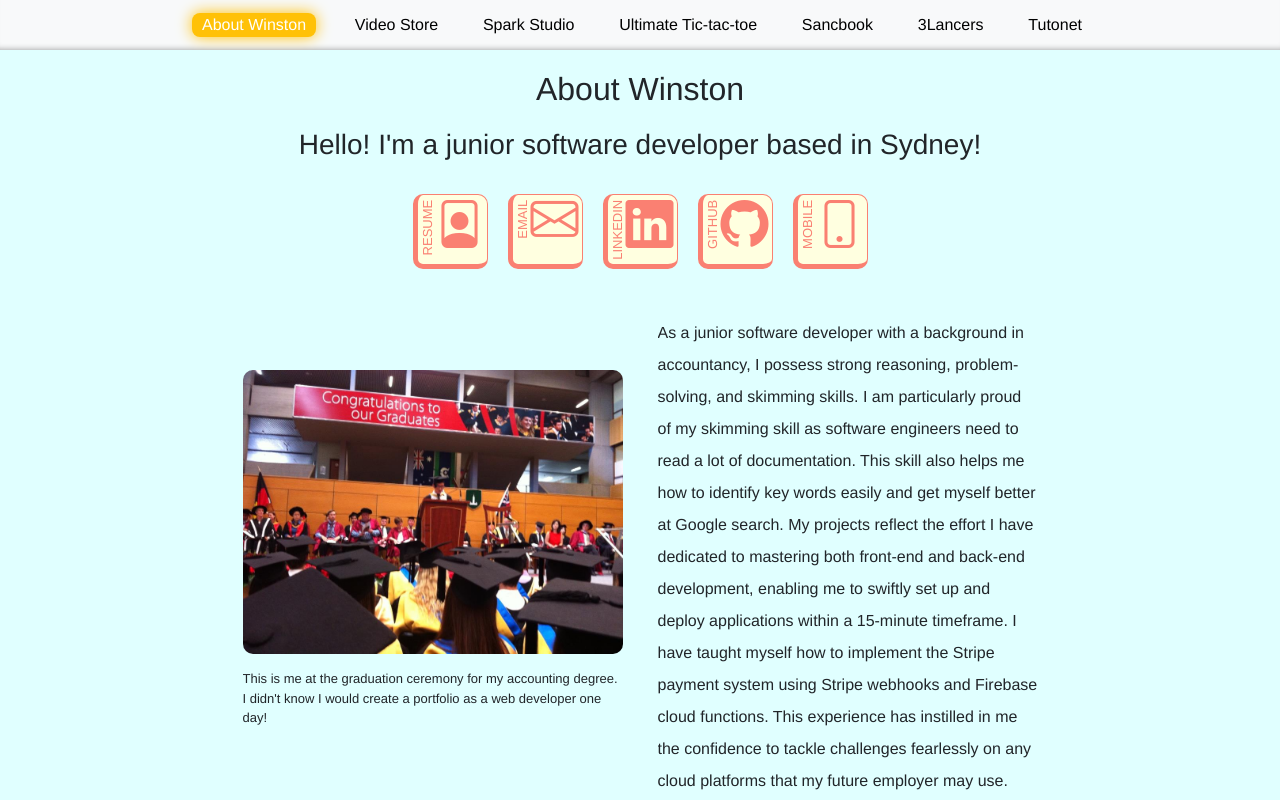
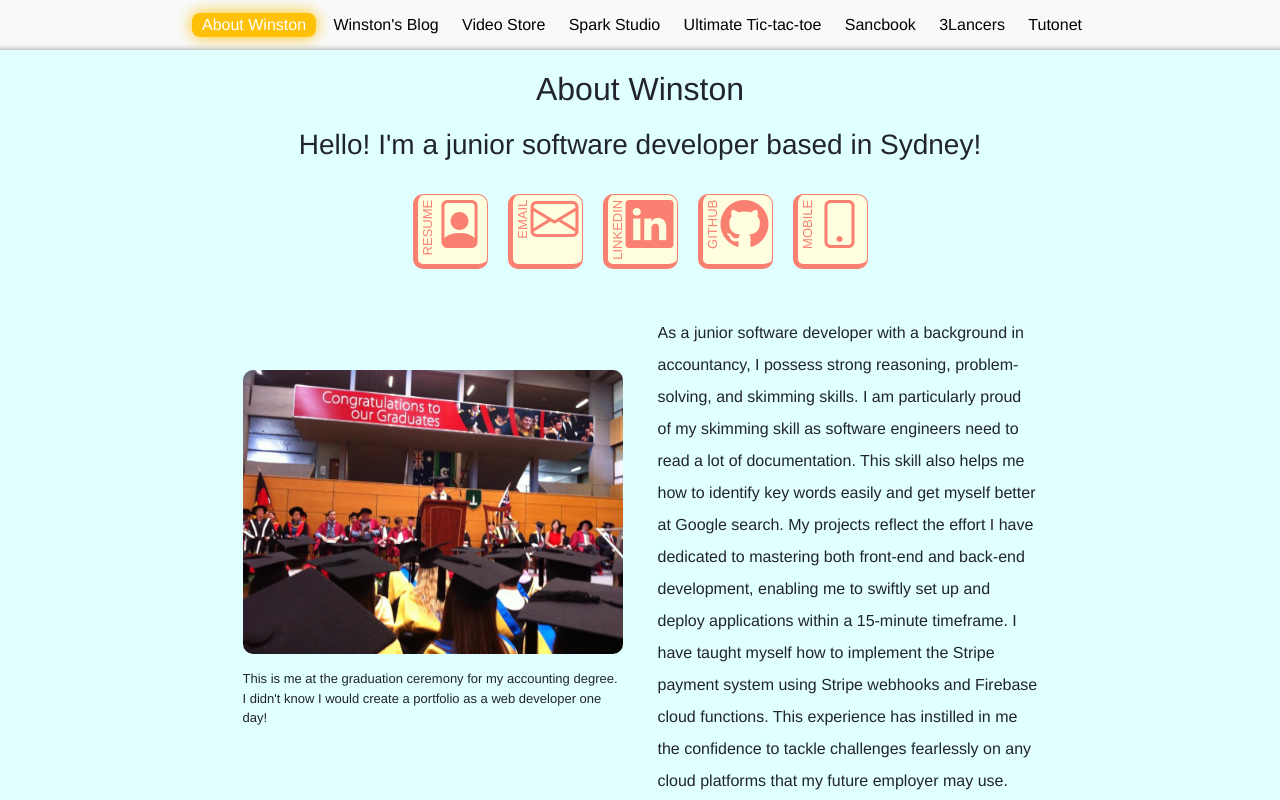
Before and after one commit to loudringphone/portfolio, a Vue app: page / in a window 1280 px wide. Shown: the top 800 px of the page. Built offline with nearby package versions, Linux system fonts and the light colour scheme.

Commit message:
add blog to navbar

```diff
--- a/src/App.vue
+++ b/src/App.vue
@@ -325,7 +325,7 @@ ul {
         /* min-height: 22220px !important; */
         padding-right: 0;
         padding-left: 0;
-        height: 430px !important;
+        height: 500px !important;
         border-bottom-right-radius: 10px;
         transition: height 1s, width 1s;
         cursor: pointer;
@@ -347,7 +347,7 @@ ul {
         flex-direction: column;
         align-items: flex-start;
         justify-content: left;
-        height: 430px !important;
+        height: 500px !important;
         width: 200px !important;
         padding-bottom: 20px;
         font-size: small;
--- a/src/components/Navbar.vue
+++ b/src/components/Navbar.vue
@@ -34,6 +34,7 @@ export default {
   data: function() {
             return {
                 navs: [
+                    { text: "Winston's Blog", href: 'winstonsblog'},
                     { text: 'Video Store', href: 'videostore'},
                     { text: 'Spark Studio', href: 'sparkstudio'},
                     { text: 'Ultimate Tic-tac-toe', href: 'uttt'},
--- a/src/components/Winstonsblog.vue
+++ b/src/components/Winstonsblog.vue
@@ -47,7 +47,7 @@ export default {
       for (let button of buttons) {
         button.classList.remove("btn", "btn-block", "btn-lg", "glow-button", "btn-warning")
         button.firstChild.classList.remove("selected")
-        if (button.firstChild.textContent === 'Spark Studio') {
+        if (button.firstChild.textContent === "Winston's Blog") {
           button.classList.add("btn", "btn-block", "btn-lg", "glow-button", "btn-warning")
           button.firstChild.classList.add("selected")
         }
@@ -59,7 +59,7 @@ export default {
       for (let button of buttons) {
         button.classList.remove("btn", "btn-block", "btn-lg", "glow-button", "btn-warning")
         button.firstChild.classList.remove("selected")
-        if (button.firstChild.textContent === 'Spark Studio') {
+        if (button.firstChild.textContent === "Winston's Blog") {
           button.classList.add("btn", "btn-block", "btn-lg", "glow-button", "btn-warning")
           button.firstChild.classList.add("selected")
         }
```
